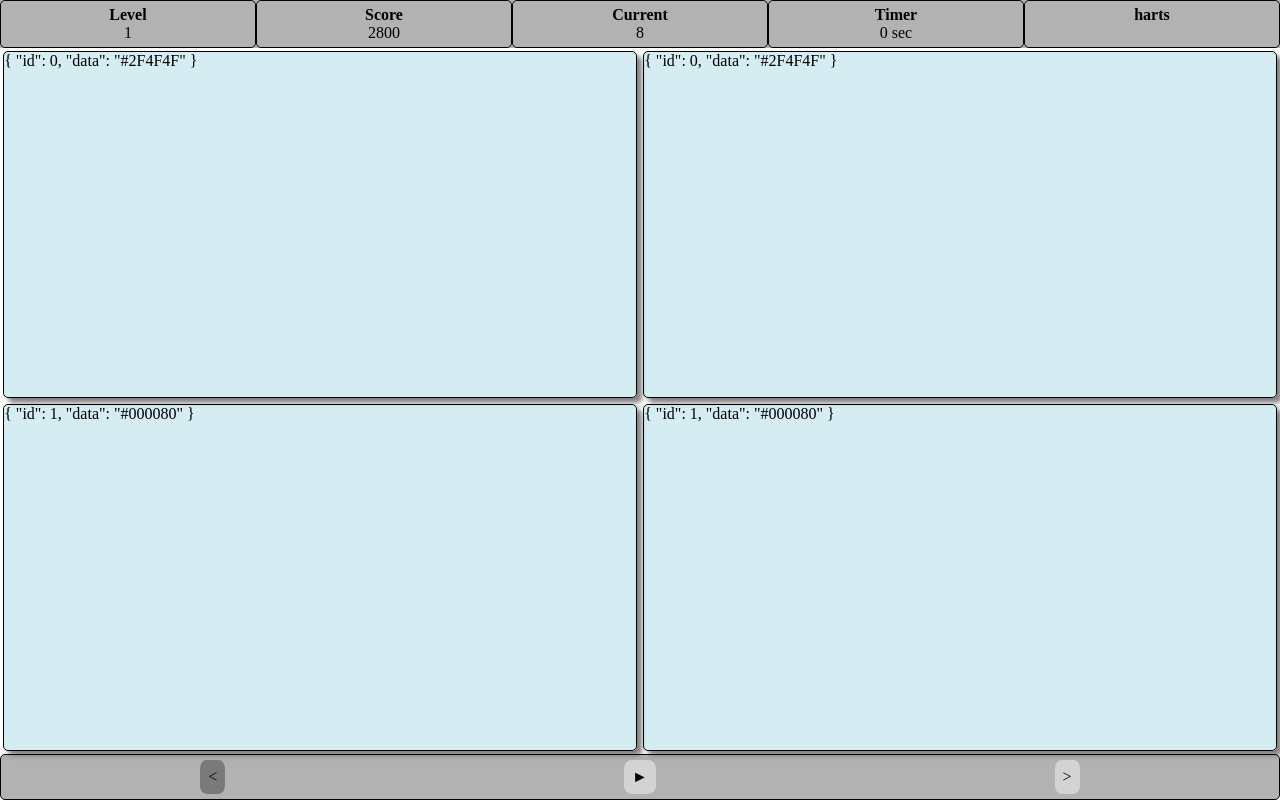
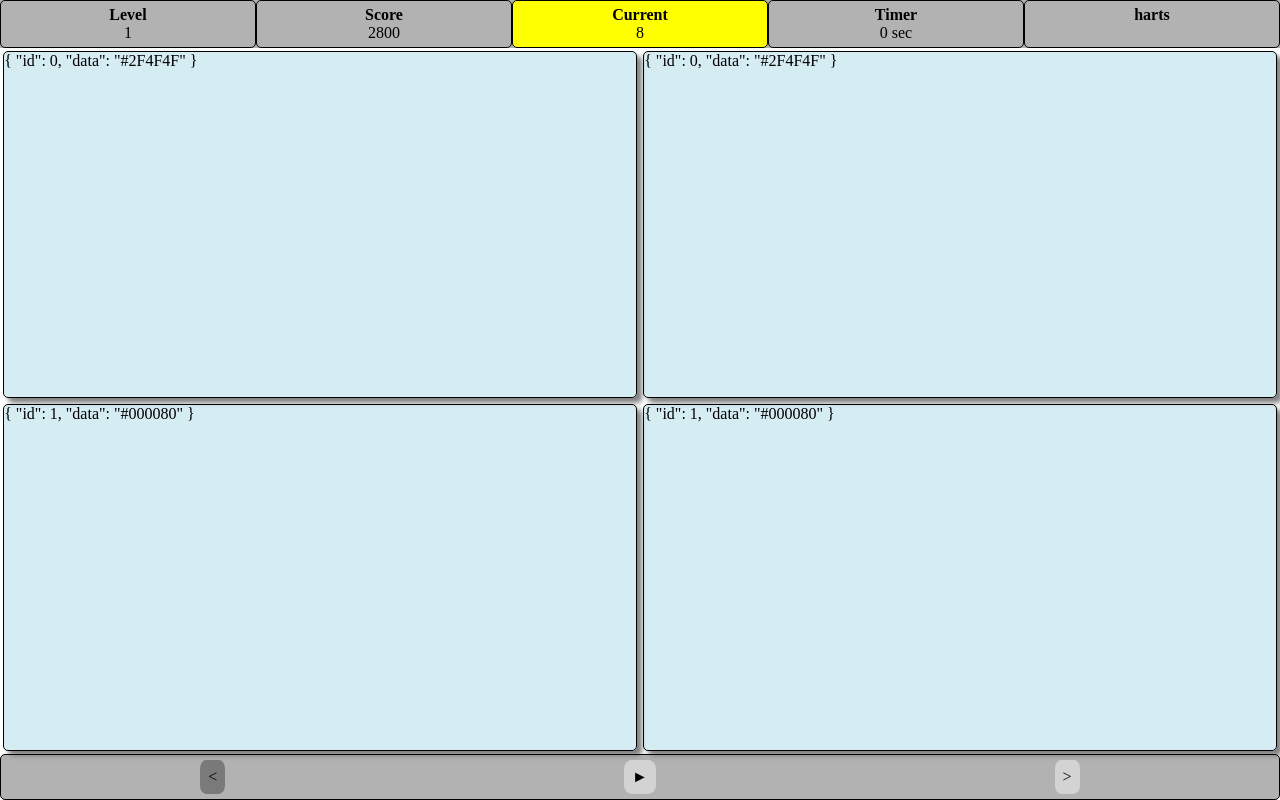
Before and after one commit to meireliezer/memory-game, an Angular app: page / in a window 1280 px wide. Built offline with nearby package versions, Linux system fonts and the light colour scheme.

Commit message:
current color

```diff
--- a/src/app/app.component.html
+++ b/src/app/app.component.html
@@ -1,7 +1,9 @@
 <header class="header">
   <div class="header__section level">Level<div class="value">{{level}}</div></div>
   <div class="header__section score"> Score <div class="value">{{2800}}</div></div>
-  <div class="header__section current_score"> Current <div class="value">{{current}}</div></div>
+  <div class="header__section current_score"
+        [ngStyle]="currentSytle()"
+        > Current <div class="value">{{current}}</div></div>
   <div class="header__section timer">Timer<div class="value">{{timer}} sec</div></div>
   <div class="header__section lives">harts</div>
 </header>
--- a/src/app/app.component.ts
+++ b/src/app/app.component.ts
@@ -76,6 +76,22 @@ export class AppComponent implements AfterViewInit{
                   height: this._levelMetadata.height
                 };
     return style;
+  }
+
+  public currentSytle(){
+
+    let backgroundColor;
+    if( this.current === 0) {
+      backgroundColor = {
+        backgroundColor: 'red'
+      };
+    } else if(this.current < 10) {
+      backgroundColor = {
+        backgroundColor: 'yellow'
+      };
+    }
+
+    return  backgroundColor;
   }
 
   public getData(){
```
